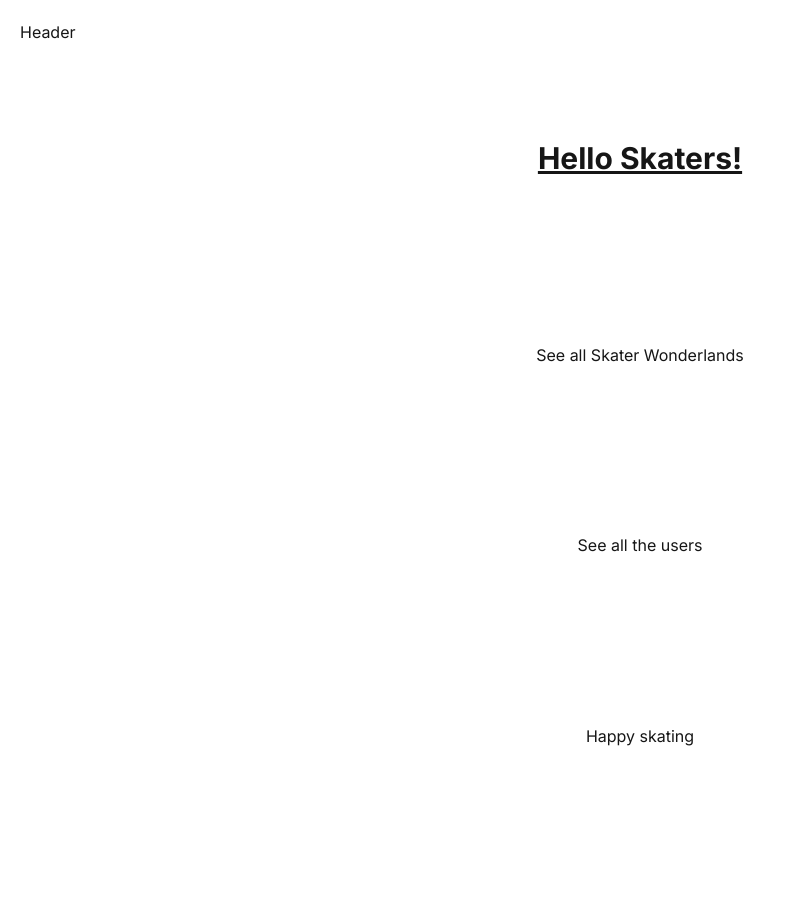
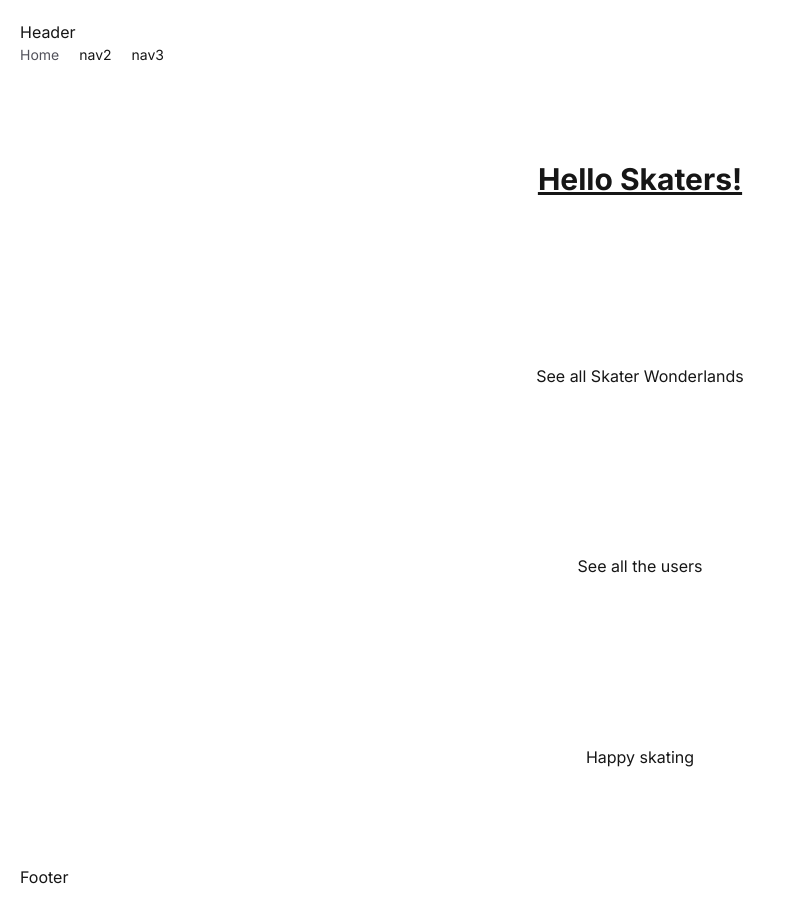
Before and after one commit to Masoud-Rad/Skaters-Wonderland-FE, a Next.js app in the folder skaters-wonderland-fe/: page / in a window 1280 px wide. Shown: the whole page, without its empty margins (0-785 px from the left). Before the commit the page ends 864 px from the top, so only its background shows below. Built offline with nearby package versions, Linux system fonts and the light colour scheme.

Commit message:
I made a simple Header and Footer and I made a dynamic Endpoint for singleLand-page

```diff
--- /dev/null
+++ b/package.json
@@ -0,0 +1,5 @@
+{
+  "dependencies": {
+    "react-icons": "^5.0.1"
+  }
+}
--- /dev/null
+++ b/skaters-wonderland-fe/app/lands/[land_id]/page.tsx
@@ -0,0 +1,71 @@
+'use client';
+
+import { useRouter} from 'next/navigation'
+import React from 'react'
+
+type SingleLandProps = {
+    params:{
+        land_id: string;
+    };
+}
+
+//**** landsType
+interface LandSample {
+    land_id: number;
+    landname: string;
+    city: string;
+    country: string;
+    postcode: string;
+    description: string;
+    created_at: Date;
+    vote: number;
+    safety_rating_total: number;
+    safety_rating_count: number;
+    safety_rating_ave: number;
+    suitability_rating_total: number;
+    suitability_rating_count: number;
+    suitability_rating_ave: number;
+    cost: string;
+    is_public: boolean;
+    has_rink: boolean;
+    suitabile_for: string;
+    land_img_url: string;
+    username: string;
+    [key: string]: any;
+  }
+
+interface LandResult {
+    land: LandSample;
+}
+
+const SingleLand = async({params}: SingleLandProps) => {
+    const router = useRouter();
+
+    const res = await fetch(`https://skaters-wonderland-be.onrender.com/api/lands/${params.land_id}`)
+    const {land}: LandResult = await res.json();
+  return (
+    <>
+
+{
+    Object.keys(land).map((key)=>{
+        return <div className=' m-2' key={land.land_id}>
+                    <label>{key} :</label>
+                    <h1 className='mt-1 bg-gray-300 text-xl text-gray-900 font-light '>{land[key as keyof LandSample]}</h1>
+                </div>
+    })
+}
+
+
+<div>
+<button type='button' onClick={()=> router.back()}>
+Back
+</button>
+</div>
+<button type='button' onClick={()=> router.replace(`/`)}>
+Home
+</button>
+</>
+  )
+}
+
+export default SingleLand
--- a/skaters-wonderland-fe/app/lands/page.tsx
+++ b/skaters-wonderland-fe/app/lands/page.tsx
@@ -40,7 +40,7 @@ const LandsPage =  async () => {
     <ul>
         {
             lands.map(land => (
-              <li className='m-1 p-1 bg-gray-400 hover:bg-slate-500' key={land.land_id}><Link href={`/lands/singleLand?land_id=${land.land_id}`}>{land.landname}</Link></li>)
+              <li className='m-1 p-1 bg-gray-400 hover:bg-slate-500' key={land.land_id}><Link href={`/lands/${land.land_id}`}>{land.landname}</Link></li>)
          )
         }
     </ul>
--- a/skaters-wonderland-fe/app/lands/singleLand/page.tsx
+++ /dev/null
@@ -1,168 +0,0 @@
-'use client';
-
-import { useRouter, useSearchParams } from 'next/navigation'
-import React from 'react'
-
-//**** landsType
-interface LandSample {
-    land_id: number;
-    landname: string;
-    city: string;
-    country: string;
-    postcode: string;
-    description: string;
-    created_at: Date;
-    vote: number;
-    safety_rating_total: number;
-    safety_rating_count: number;
-    safety_rating_ave: number;
-    suitability_rating_total: number;
-    suitability_rating_count: number;
-    suitability_rating_ave: number;
-    cost: string;
-    is_public: boolean;
-    has_rink: boolean;
-    suitabile_for: string;
-    land_img_url: string;
-    username: string;
-    [key: string]: any;
-  }
-
-interface LandResult {
-    land: LandSample;
-}
-
-const SingleLand = async() => {
-
-const router = useRouter();
-
-const searchParams = useSearchParams()
-const landId = searchParams.get('land_id')
-
-const res: Response = await fetch(`https://skaters-wonderland-be.onrender.com/api/lands/${landId}`)
-const {land}: LandResult = await res.json();
-
-  return (
-<>
-{
-    Object.keys(land).map((key)=>{
-        return <div className=' m-2' key={land.land_id}>
-                    <label>{key} :</label>
-                    <h1 className='mt-1 bg-sky-900 text-xl text-white font-light'>{land[key as keyof LandSample]}</h1>
-                </div>
-    })
-}
-
-
-<div>
-<button type='button' onClick={()=> router.back()}>
-Back
-</button>
-</div>
-<button type='button' onClick={()=> router.replace(`/`)}>
-Home
-</button>
-</>
-
-
-  )
-}
-
-export default SingleLand
-
-/*
-
-'use client';
-
-import { useRouter, useSearchParams } from 'next/navigation'
-import React, { useEffect, useState }  from 'react'
-
-//**** landsType
-interface LandSample {
-    land_id: number;
-    landname: string;
-    city: string;
-    country: string;
-    postcode: string;
-    description: string;
-    created_at: Date;
-    vote: number;
-    safety_rating_total: number;
-    safety_rating_count: number;
-    safety_rating_ave: number;
-    suitability_rating_total: number;
-    suitability_rating_count: number;
-    suitability_rating_ave: number;
-    cost: string;
-    is_public: boolean;
-    has_rink: boolean;
-    suitabile_for: string;
-    land_img_url: string;
-    username: string;
-    [key: string]: any;
-  }
-
-interface LandResult {
-    land: LandSample;
-}
-
-const SingleLand = () => {
-
-const router = useRouter();
-
-const searchParams = useSearchParams()
-const landId = searchParams.get('land_id')
-
-const [land, setLand] = useState<LandSample | null>(null);
-
-useEffect(() => {
-    const fetchLand = async () => {
-      try {
-const res: Response = await fetch(`https://skaters-wonderland-be.onrender.com/api/lands/${landId}`)
-const {land}: LandResult = await res.json();
-setLand(land);
-} catch (error) {
-  console.error('Error fetching land:', error);
-}
-};
-
-if (landId) {
-    fetchLand();
-  }
-}, [landId]);
-
-if (!land) {
-    return <div>Loading...</div>;
-  }
-
-  return (
-<>
-{
-    Object.keys(land).map((key)=>{
-        return <div key={land.land_id}>
-                    <label>{key}</label>
-                    <h1>{land[key as keyof LandSample]}</h1>
-                </div>
-    })
-}
-
-
-<div>
-<button type='button' onClick={()=> router.back()}>
-Back
-</button>
-</div>
-<button type='button' onClick={()=> router.replace(`/`)}>
-Home
-</button>
-</>
-
-
-  )
-}
-
-export default SingleLand
-
-
-
-*/
--- a/skaters-wonderland-fe/app/layout.tsx
+++ b/skaters-wonderland-fe/app/layout.tsx
@@ -2,7 +2,8 @@ import type { Metadata } from "next";
 import { Inter } from "next/font/google";
 import "./globals.css";
 
-import Header from "../components/Header"
+import Header from "../components/Header";
+import Footer from "../components/Footer";
 
 const inter = Inter({ subsets: ["latin"] });
 
@@ -19,8 +20,10 @@ export default function RootLayout({
 }) {
   return (
     <html lang="en" data-theme="bumblebee" className="p-5">
-      <Header/>
-      <body className={inter.className}>{children}</body>
+      <body className={inter.className}>
+        <Header/>
+        {children}</body>
+        <Footer/>
     </html>
   );
 }
--- a/skaters-wonderland-fe/components/Header.tsx
+++ b/skaters-wonderland-fe/components/Header.tsx
@@ -1,8 +1,11 @@
 import React from 'react'
-
+import SiteNav from './SiteNav'
 const Header = () => {
   return (
-    <div>Header</div>
+    <>
+      <div>Header</div>
+      <SiteNav />
+    </>
   )
 }
 
--- /dev/null
+++ b/skaters-wonderland-fe/components/SiteNav.tsx
@@ -0,0 +1,27 @@
+import Link from 'next/link'
+import { usePathname } from 'next/navigation'
+import React from 'react'
+
+
+const SiteNav = () => {
+    const pathname = usePathname
+
+
+  return (
+    <nav>
+        <ul className=' flex gap-x-5 text-[14px]'>
+            <li>
+                <Link href={""} className='text-zinc-600'>Home</Link>
+            </li>
+            <li>
+                <Link href={""}>nav2</Link>
+            </li>
+            <li>
+                <Link href={""}>nav3</Link>
+            </li>
+        </ul>
+    </nav>
+  )
+}
+
+export default SiteNav
```
Also changed, not shown: 1 other file (tests, documents, lock files or other folders).
